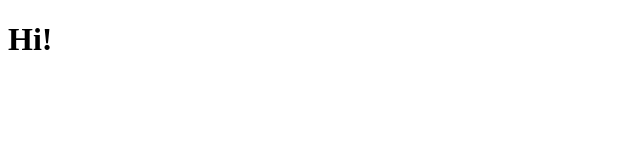
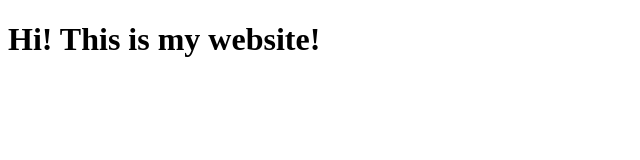
Before and after one commit to lunarythia/site, a plain HTML site: page index.html in a window 1280 px wide. Shown: the whole page, without its empty margins (0-640 px from the left). Drawn offline with Linux system fonts and the light colour scheme.

Commit message:
Update index.html

```diff
--- a/index.html
+++ b/index.html
@@ -5,6 +5,6 @@
 		<title>Homepage</title>
 	</head>
 	<body>
-		<h1>Hi!</hi>
+		<h1>Hi! This is my website!</hi>
 	</body>
 </html>
```
